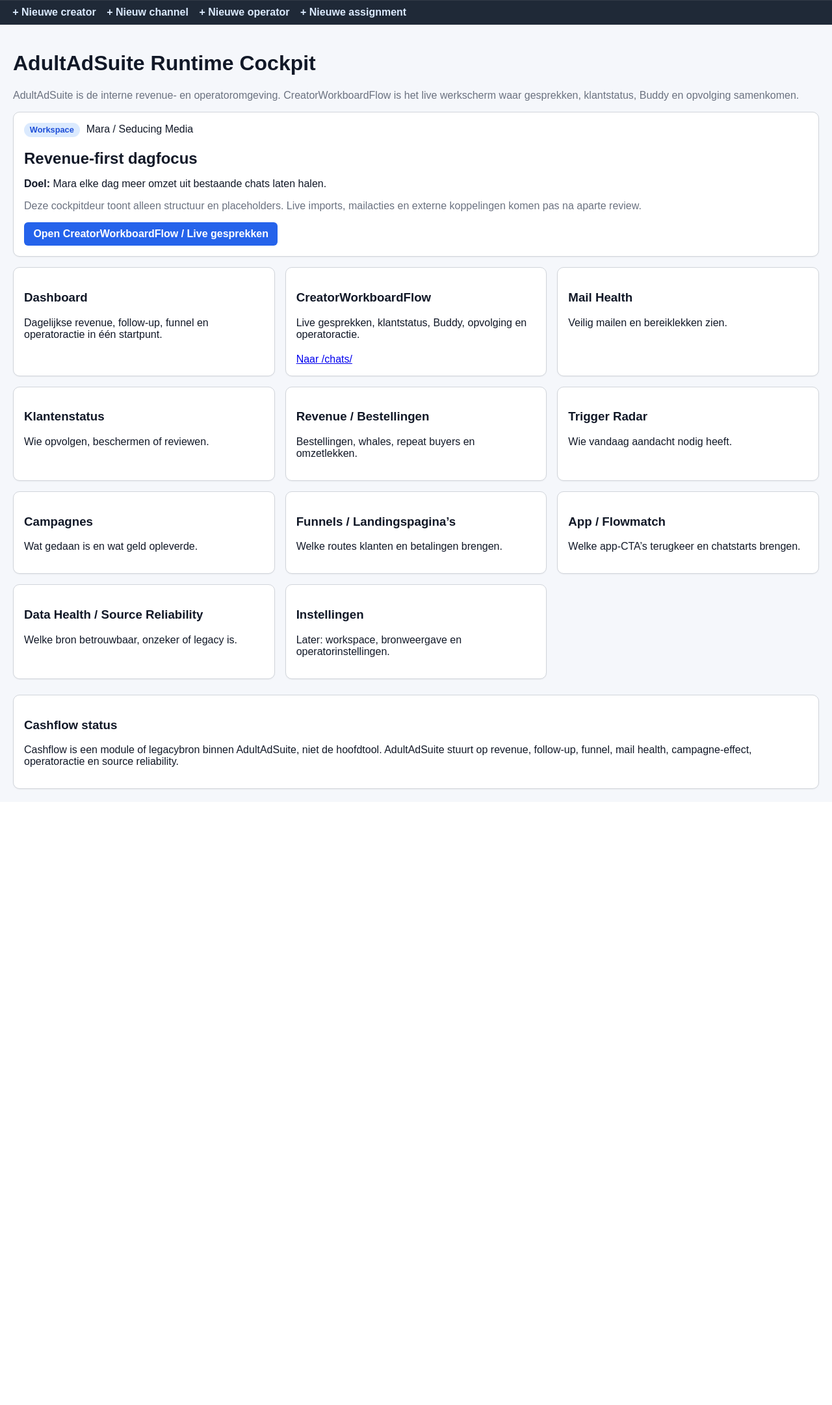
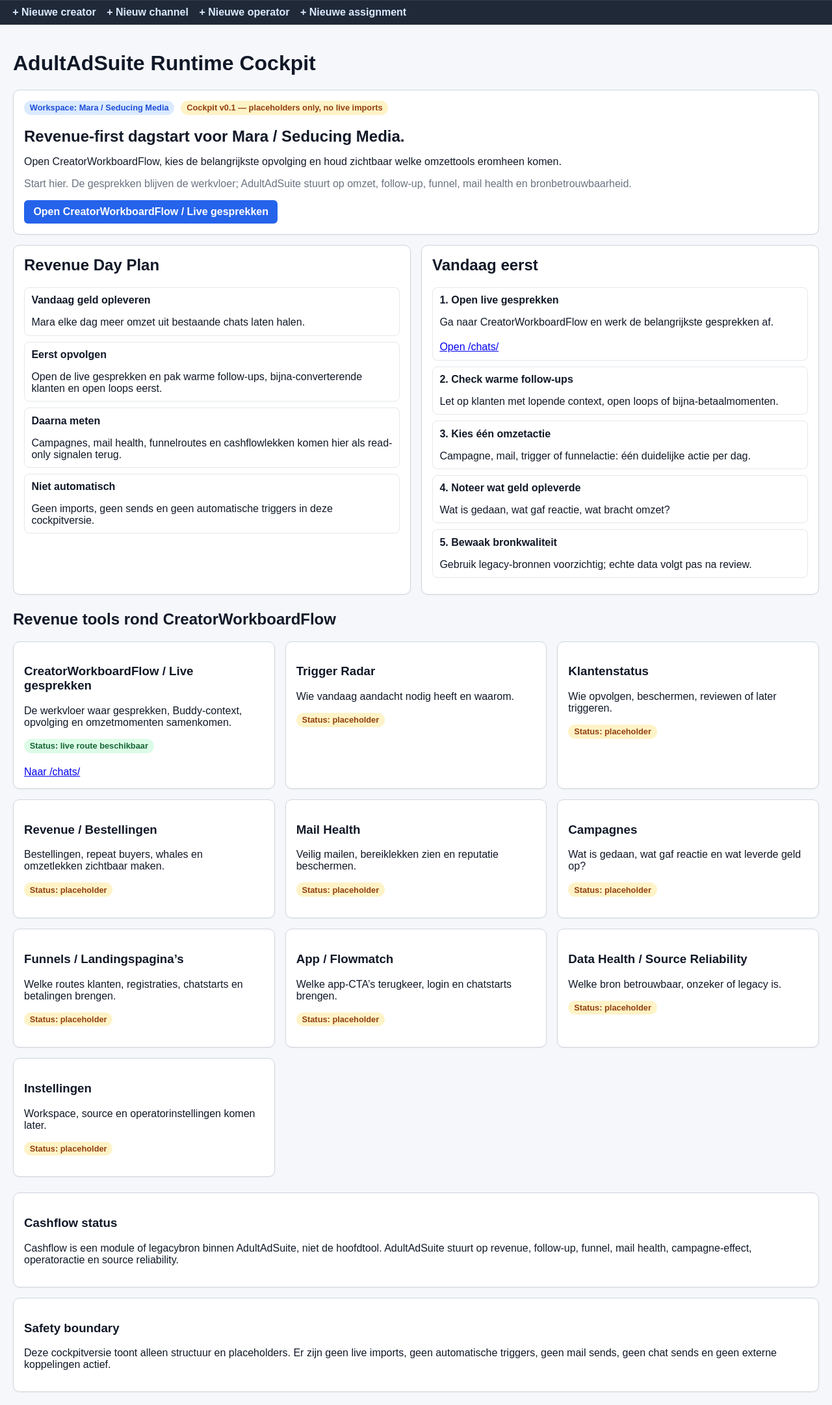
Before and after one commit to Hank-chinasky/marketing-monitor-v2, a Django app: page /adultadsuite/ in a window 1280 px wide. Shown: the part 47-2209 px from the top of the page at 65% size. Before the commit the page ends 1263 px from the top, so only its background shows below. Run offline with Django 5.2, Linux system fonts and the light colour scheme; the visitor is signed in with stand-in values (Sample User, id 1).

Commit message:
Polish AdultAdSuite cockpit revenue day plan (#77)

```diff
--- a/templates/adultadsuite/cockpit.html
+++ b/templates/adultadsuite/cockpit.html
@@ -3,66 +3,121 @@
 {% block content %}
 <h1>AdultAdSuite Runtime Cockpit</h1>
 
-<div class="muted" style="margin-bottom:1rem;">
-    AdultAdSuite is de interne revenue- en operatoromgeving.
-    CreatorWorkboardFlow is het live werkscherm waar gesprekken, klantstatus, Buddy en opvolging samenkomen.
-</div>
-
 <div class="panel" style="margin-bottom:1rem;">
-    <p style="margin-top:0;"><span class="badge badge-blue">Workspace</span> Mara / Seducing Media</p>
-    <h2 style="margin-bottom:0.5rem;">Revenue-first dagfocus</h2>
-    <p><strong>Doel:</strong> Mara elke dag meer omzet uit bestaande chats laten halen.</p>
+    <p style="margin-top:0;">
+        <span class="badge badge-blue">Workspace: Mara / Seducing Media</span>
+        <span class="badge badge-yellow">Cockpit v0.1 — placeholders only, no live imports</span>
+    </p>
+    <h2 style="margin-bottom:0.5rem;">Revenue-first dagstart voor Mara / Seducing Media.</h2>
+    <p>
+        Open CreatorWorkboardFlow, kies de belangrijkste opvolging en houd zichtbaar welke omzettools eromheen komen.
+    </p>
     <p class="muted">
-        Deze cockpitdeur toont alleen structuur en placeholders. Live imports, mailacties en externe koppelingen komen pas na aparte review.
+        Start hier. De gesprekken blijven de werkvloer; AdultAdSuite stuurt op omzet, follow-up, funnel, mail health en bronbetrouwbaarheid.
     </p>
     <a class="primary-button" href="{% url 'chat-hub' %}">Open CreatorWorkboardFlow / Live gesprekken</a>
 </div>
 
 <div class="grid">
     <div class="panel">
-        <h3>Dashboard</h3>
-        <p>Dagelijkse revenue, follow-up, funnel en operatoractie in één startpunt.</p>
+        <h2 style="margin-top:0;">Revenue Day Plan</h2>
+        <div class="shared-core-item">
+            <strong>Vandaag geld opleveren</strong>
+            <p style="margin-bottom:0;">Mara elke dag meer omzet uit bestaande chats laten halen.</p>
+        </div>
+        <div class="shared-core-item">
+            <strong>Eerst opvolgen</strong>
+            <p style="margin-bottom:0;">Open de live gesprekken en pak warme follow-ups, bijna-converterende klanten en open loops eerst.</p>
+        </div>
+        <div class="shared-core-item">
+            <strong>Daarna meten</strong>
+            <p style="margin-bottom:0;">Campagnes, mail health, funnelroutes en cashflowlekken komen hier als read-only signalen terug.</p>
+        </div>
+        <div class="shared-core-item">
+            <strong>Niet automatisch</strong>
+            <p style="margin-bottom:0;">Geen imports, geen sends en geen automatische triggers in deze cockpitversie.</p>
+        </div>
     </div>
+
     <div class="panel">
-        <h3>CreatorWorkboardFlow</h3>
-        <p>Live gesprekken, klantstatus, Buddy, opvolging en operatoractie.</p>
+        <h2 style="margin-top:0;">Vandaag eerst</h2>
+        <div class="shared-core-item">
+            <strong>1. Open live gesprekken</strong>
+            <p>Ga naar CreatorWorkboardFlow en werk de belangrijkste gesprekken af.</p>
+            <a class="quick-link" href="{% url 'chat-hub' %}">Open /chats/</a>
+        </div>
+        <div class="shared-core-item">
+            <strong>2. Check warme follow-ups</strong>
+            <p style="margin-bottom:0;">Let op klanten met lopende context, open loops of bijna-betaalmomenten.</p>
+        </div>
+        <div class="shared-core-item">
+            <strong>3. Kies één omzetactie</strong>
+            <p style="margin-bottom:0;">Campagne, mail, trigger of funnelactie: één duidelijke actie per dag.</p>
+        </div>
+        <div class="shared-core-item">
+            <strong>4. Noteer wat geld opleverde</strong>
+            <p style="margin-bottom:0;">Wat is gedaan, wat gaf reactie, wat bracht omzet?</p>
+        </div>
+        <div class="shared-core-item">
+            <strong>5. Bewaak bronkwaliteit</strong>
+            <p style="margin-bottom:0;">Gebruik legacy-bronnen voorzichtig; echte data volgt pas na review.</p>
+        </div>
+    </div>
+</div>
+
+<h2>Revenue tools rond CreatorWorkboardFlow</h2>
+
+<div class="grid">
+    <div class="panel">
+        <h3>CreatorWorkboardFlow / Live gesprekken</h3>
+        <p>De werkvloer waar gesprekken, Buddy-context, opvolging en omzetmomenten samenkomen.</p>
+        <p><span class="badge badge-green">Status: live route beschikbaar</span></p>
         <a class="quick-link" href="{% url 'chat-hub' %}">Naar /chats/</a>
     </div>
     <div class="panel">
-        <h3>Mail Health</h3>
-        <p>Veilig mailen en bereiklekken zien.</p>
+        <h3>Trigger Radar</h3>
+        <p>Wie vandaag aandacht nodig heeft en waarom.</p>
+        <p><span class="badge badge-yellow">Status: placeholder</span></p>
     </div>
     <div class="panel">
         <h3>Klantenstatus</h3>
-        <p>Wie opvolgen, beschermen of reviewen.</p>
+        <p>Wie opvolgen, beschermen, reviewen of later triggeren.</p>
+        <p><span class="badge badge-yellow">Status: placeholder</span></p>
     </div>
     <div class="panel">
         <h3>Revenue / Bestellingen</h3>
-        <p>Bestellingen, whales, repeat buyers en omzetlekken.</p>
+        <p>Bestellingen, repeat buyers, whales en omzetlekken zichtbaar maken.</p>
+        <p><span class="badge badge-yellow">Status: placeholder</span></p>
     </div>
     <div class="panel">
-        <h3>Trigger Radar</h3>
-        <p>Wie vandaag aandacht nodig heeft.</p>
+        <h3>Mail Health</h3>
+        <p>Veilig mailen, bereiklekken zien en reputatie beschermen.</p>
+        <p><span class="badge badge-yellow">Status: placeholder</span></p>
     </div>
     <div class="panel">
         <h3>Campagnes</h3>
-        <p>Wat gedaan is en wat geld opleverde.</p>
+        <p>Wat is gedaan, wat gaf reactie en wat leverde geld op?</p>
+        <p><span class="badge badge-yellow">Status: placeholder</span></p>
     </div>
     <div class="panel">
         <h3>Funnels / Landingspagina’s</h3>
-        <p>Welke routes klanten en betalingen brengen.</p>
+        <p>Welke routes klanten, registraties, chatstarts en betalingen brengen.</p>
+        <p><span class="badge badge-yellow">Status: placeholder</span></p>
     </div>
     <div class="panel">
         <h3>App / Flowmatch</h3>
-        <p>Welke app-CTA’s terugkeer en chatstarts brengen.</p>
+        <p>Welke app-CTA’s terugkeer, login en chatstarts brengen.</p>
+        <p><span class="badge badge-yellow">Status: placeholder</span></p>
     </div>
     <div class="panel">
         <h3>Data Health / Source Reliability</h3>
         <p>Welke bron betrouwbaar, onzeker of legacy is.</p>
+        <p><span class="badge badge-yellow">Status: placeholder</span></p>
     </div>
     <div class="panel">
         <h3>Instellingen</h3>
-        <p>Later: workspace, bronweergave en operatorinstellingen.</p>
+        <p>Workspace, source en operatorinstellingen komen later.</p>
+        <p><span class="badge badge-yellow">Status: placeholder</span></p>
     </div>
 </div>
 
@@ -73,4 +128,12 @@
         AdultAdSuite stuurt op revenue, follow-up, funnel, mail health, campagne-effect, operatoractie en source reliability.
     </p>
 </div>
+
+<div class="panel" style="margin-top:1rem;">
+    <h3>Safety boundary</h3>
+    <p>
+        Deze cockpitversie toont alleen structuur en placeholders. Er zijn geen live imports,
+        geen automatische triggers, geen mail sends, geen chat sends en geen externe koppelingen actief.
+    </p>
+</div>
 {% endblock %}
```
Also changed, not shown: core/tests/test_adultadsuite_runtime_cockpit.py (+17 -4 lines).
